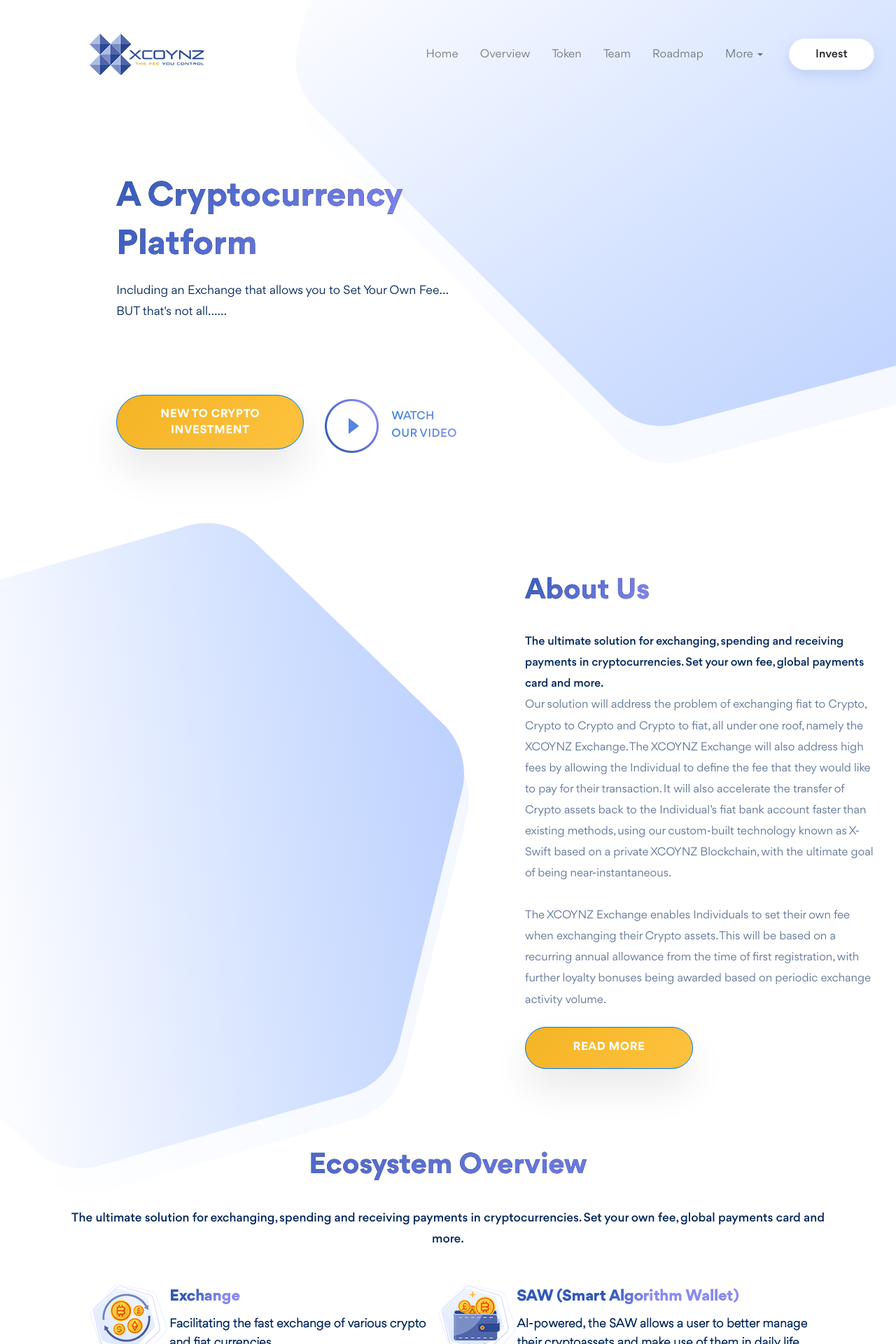
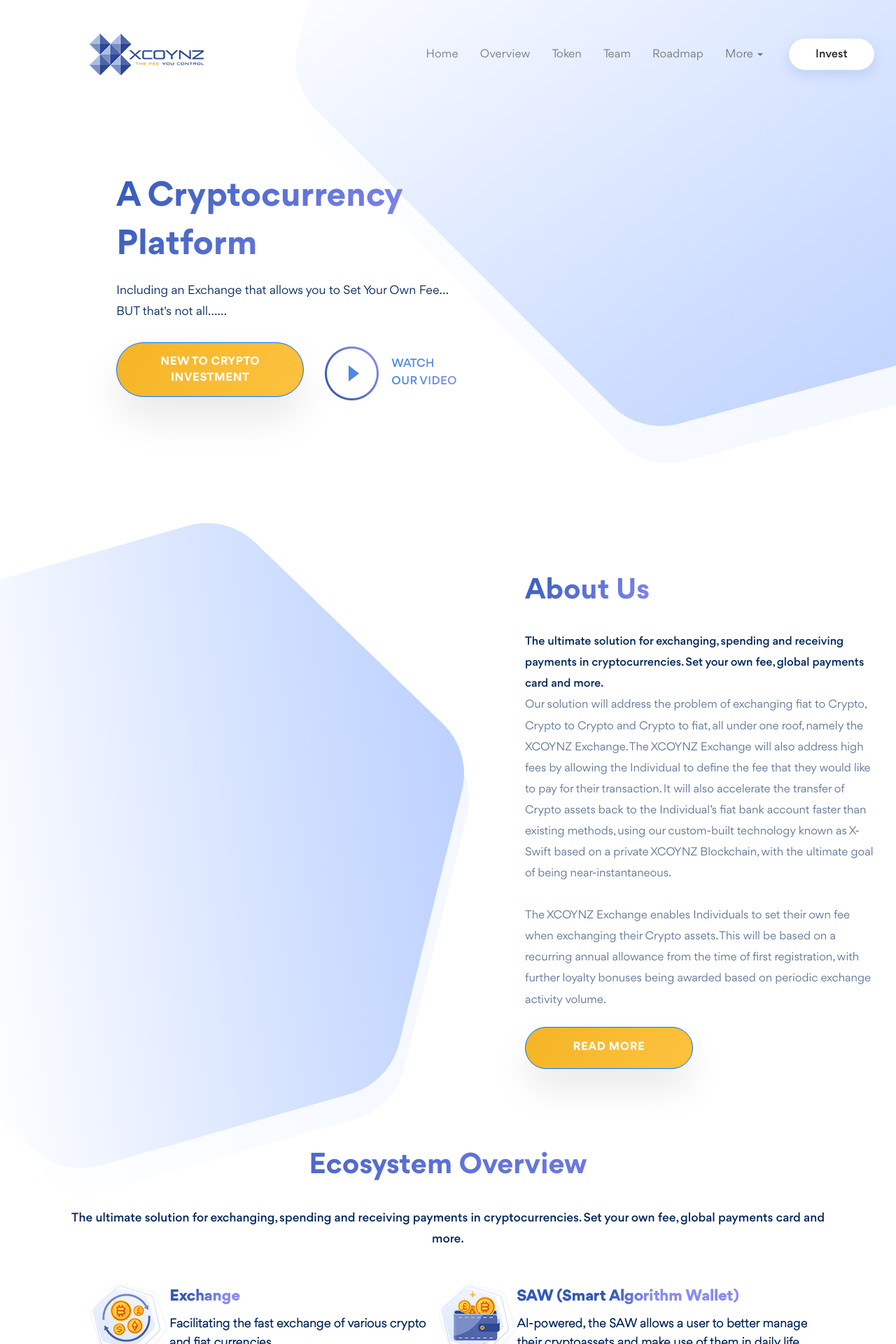
Before and after one commit to cassidypignatello/xcoynz, a React (Create React App) app: page / in a window 1280 px wide. Shown: the top 1920 px of the page at 70% size. Built offline with nearby package versions, Linux system fonts and the light colour scheme.

Commit message:
fixes linear-gradient throughout

```diff
--- a/src/components/AboutUs/AboutUs.module.css
+++ b/src/components/AboutUs/AboutUs.module.css
@@ -1,5 +1,5 @@
 .header {
-  background-image: linear-gradient(304deg, #8a8af4, #3159b8), linear-gradient(to bottom, #000000, #000000);
+  background-image: linear-gradient(304deg, #8a8af4, #3159b8);
   font-family: 'Gordita';
   font-size: 40px;
   font-weight: bold;
--- a/src/components/Home/Home.module.css
+++ b/src/components/Home/Home.module.css
@@ -9,7 +9,7 @@
 }
 
 .header {
-  background-image: linear-gradient(304deg, #8a8af4, #3159b8), linear-gradient(to bottom, #000000, #000000);
+  background-image: linear-gradient(304deg, #8a8af4, #3159b8);
   font-family: 'Gordita';
   font-size: 48px;
   font-weight: bold;
@@ -38,7 +38,7 @@
 }
 
 .subheaderRow {
-  margin-bottom: 75px;
+  /* margin-bottom: 75px; */
 }
 
 .button {
--- a/src/components/Overview/Overview.module.css
+++ b/src/components/Overview/Overview.module.css
@@ -4,7 +4,7 @@
 
 .header {
   width: 429px;
-  background-image: linear-gradient(308deg, #8a8af4, #3159b8), linear-gradient(to bottom, #000000, #000000);
+  background-image: linear-gradient(308deg, #8a8af4, #3159b8);
   font-family: 'Gordita';
   font-size: 40px;
   font-weight: bold;
```
